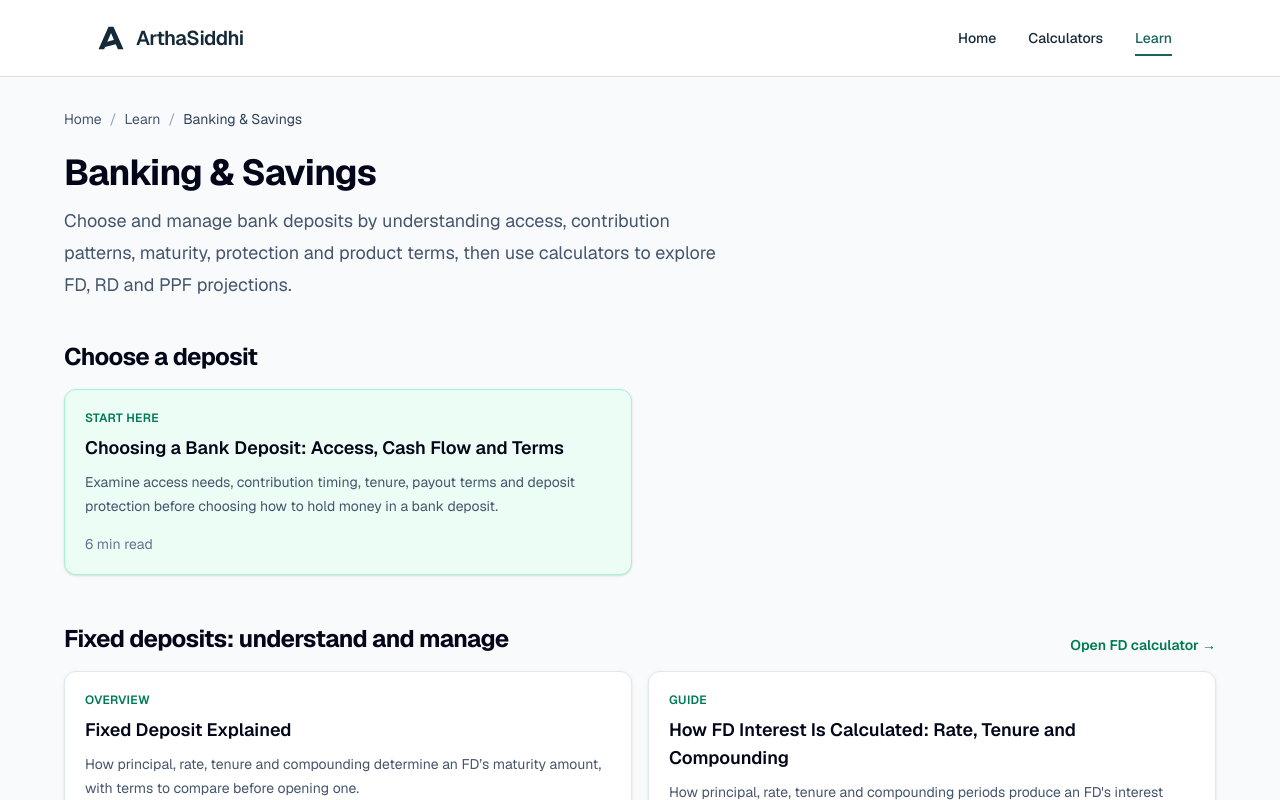
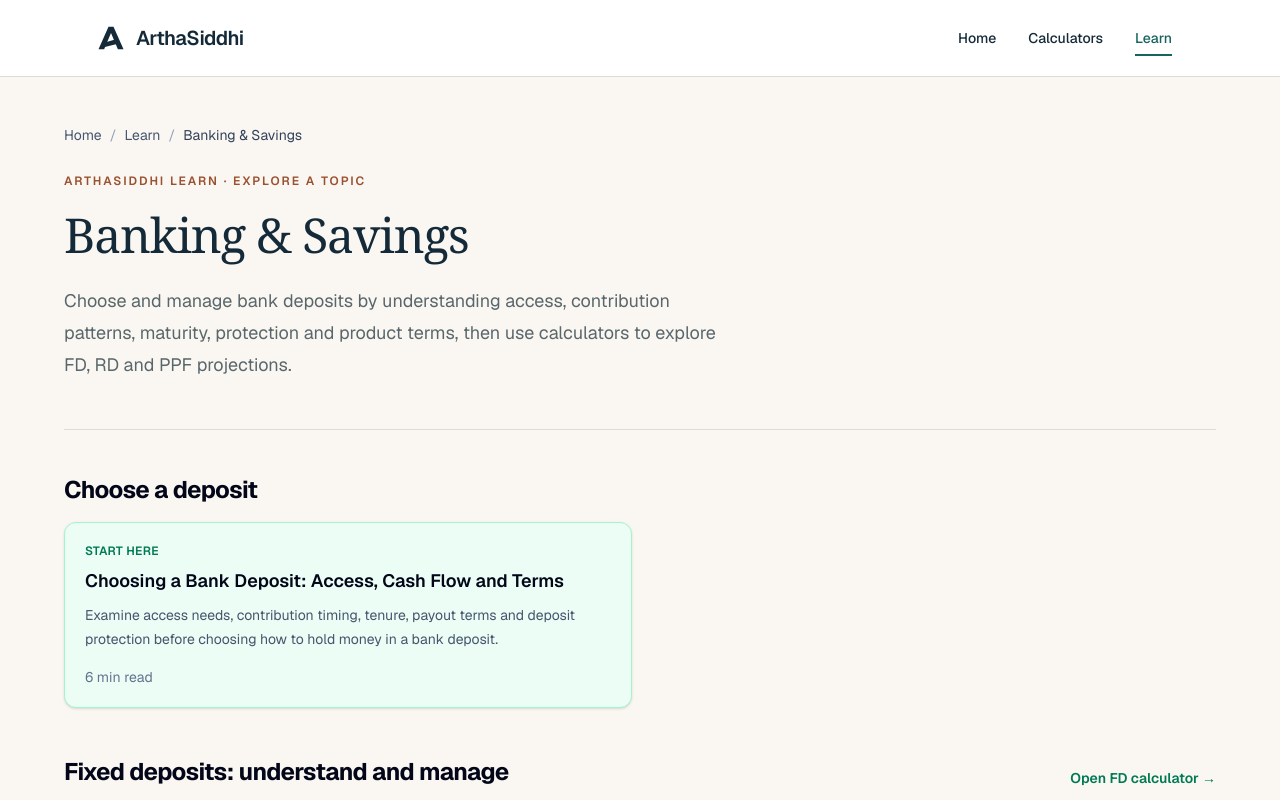
Before and after one commit to applekanna5-bit/arthasiddhi, a Next.js app: page /learn/banking in a window 1280 px wide. Shown: the top 800 px of the page. Built offline with nearby package versions, Linux system fonts and the light colour scheme.

Commit message:
style(learn): align category pages with editorial brand

```diff
--- a/app/learn/[category]/page.tsx
+++ b/app/learn/[category]/page.tsx
@@ -28,12 +28,12 @@ export default async function CategoryPage({ params }: Props) {
   const resolve = (slugs: readonly ArticleSlug[]) => slugs.map((slug) => getArticleBySlug(slug)).filter((article): article is Article => Boolean(article));
 
   return (
-    <main className="flex-1 bg-slate-50 px-4 py-8 text-slate-900 sm:px-6 lg:px-8">
+    <main className="learn-editorial flex-1 bg-[var(--as-surface-page)] px-4 py-9 text-[var(--as-text-primary)] sm:px-6 sm:py-12 lg:px-8">
       <div className="mx-auto max-w-6xl">
         <Breadcrumbs items={[{ label: "Home", href: "/" }, { label: "Learn", href: "/learn" }, { label: categoryLabels[contentCategory] }]} />
-        <h1 className="mt-6 text-4xl font-bold tracking-tight text-slate-950">{categoryLabels[contentCategory]}</h1>
-        <p className="mt-3 max-w-2xl text-lg leading-8 text-slate-600">{categoryDescriptions[contentCategory]}</p>
-        <div className="mt-10 space-y-12">
+        <header className="mt-7 max-w-3xl"><p className="text-xs font-semibold uppercase tracking-[0.16em] text-[var(--as-brand-copper)]">ArthaSiddhi Learn · Explore a topic</p><h1 className="learn-display mt-4 text-4xl leading-tight tracking-tight sm:text-5xl">{categoryLabels[contentCategory]}</h1>
+        <p className="mt-5 max-w-2xl text-lg leading-8 text-[var(--as-text-secondary)]">{categoryDescriptions[contentCategory]}</p></header>
+        <div className="mt-10 space-y-12 border-t border-[var(--as-border-subtle)] pt-9 sm:mt-12 sm:pt-11">
           {hub.groups.map((group) => {
             const core = getArticleBySlug(group.coreArticle);
             if (!core) return null;
```
